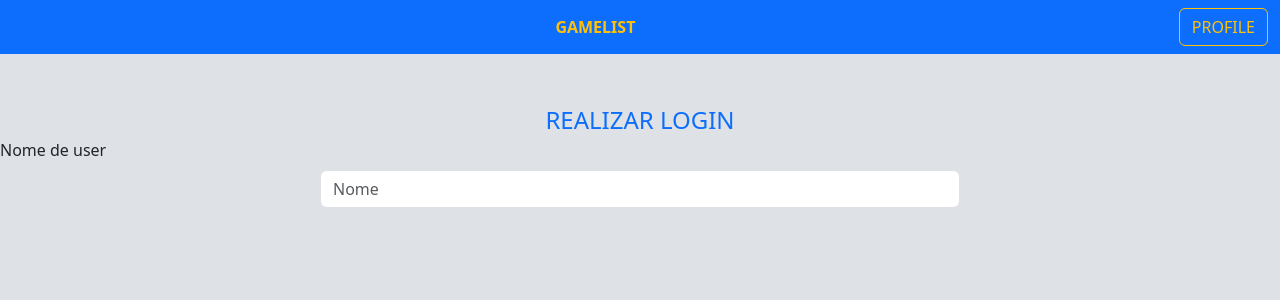
After one commit to Thauzin/Pagina-de-Jogos, a PHP site: page /profile.php in a window 1280 px wide. The commit adds this page. Shown: the top 300 px of the page. Run offline with PHP 8.4, Linux system fonts and the light colour scheme.

Commit message:
Criando tela de login

```diff
--- a/index.php
+++ b/index.php
@@ -16,9 +16,8 @@
         <a class="nav-link active text-warning fw-bold" href="#">GAMELIST</a>
       </div>
       <div>
-        <button class="btn btn-outline-warning" type="button">PROFILE</button>
+       <a href="profile.php"> <button class="btn btn-outline-warning" type="button">PROFILE</button> </a>
       </div>
-
     </div>
   </nav>
   <div class="row">
--- /dev/null
+++ b/profile.php
@@ -0,0 +1,32 @@
+<!DOCTYPE html>
+<html lang="pt-br">
+<head>
+  <meta charset="UTF-8">
+  <meta name="viewport" content="width=device-width, initial-scale=1.0">
+  <title>Biblioteca de Jogos</title>
+  <link href="Bootstrap/css/bootstrap.min.css" rel="stylesheet">
+  <script src="Bootstrap/js/bootstrap.bundle.min.js"></script>
+  <link rel="stylesheet" href="style.css">
+
+</head>
+<body class="bg-tertiary-color">
+  <nav class="navbar navbar-expand-lg bg-primary">
+    <div class="container-fluid d-flex align-items-center justify-content-between">
+      <div class="mx-auto">
+        <a class="nav-link active text-warning fw-bold" href="#">GAMELIST</a>
+      </div>
+      <div>
+       <a href="profile.php"> <button class="btn btn-outline-warning" type="button">PROFILE</button> </a>
+      </div>
+    </div>
+  </nav>
+  <div class="row">
+  <div class="text-center mt-5 text-primary fs-4" >
+    REALIZAR LOGIN
+  </div>
+</div>
+<div class="mb-3 mx-auto ">
+  <label for="exampleFormControlInput1" class="form-label text-center mx-auto ">Nome de user</label>
+  <input type="tetx" class="form-control w-50 mx-auto" id="nome" placeholder="Nome">
+</div>
+</body>
```
